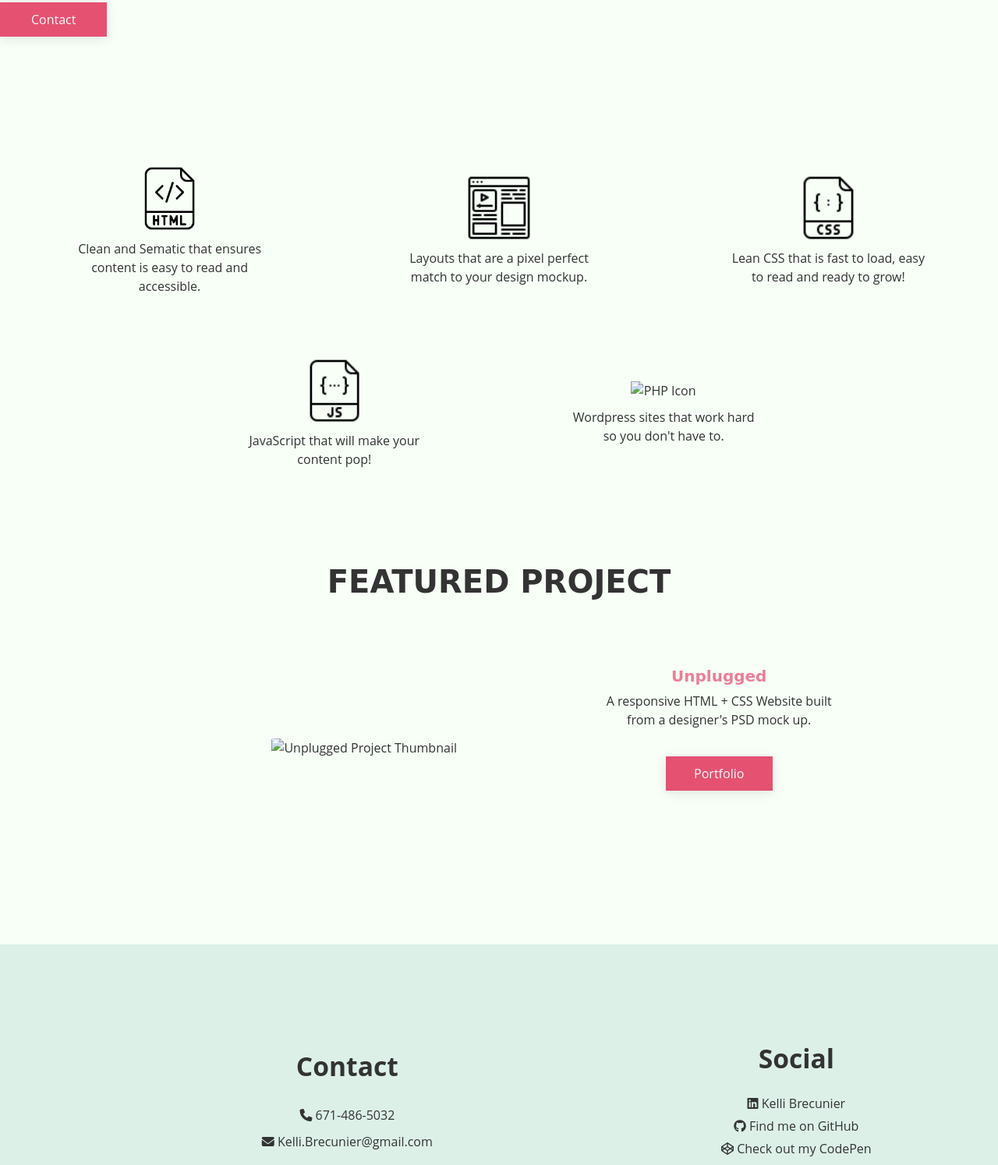
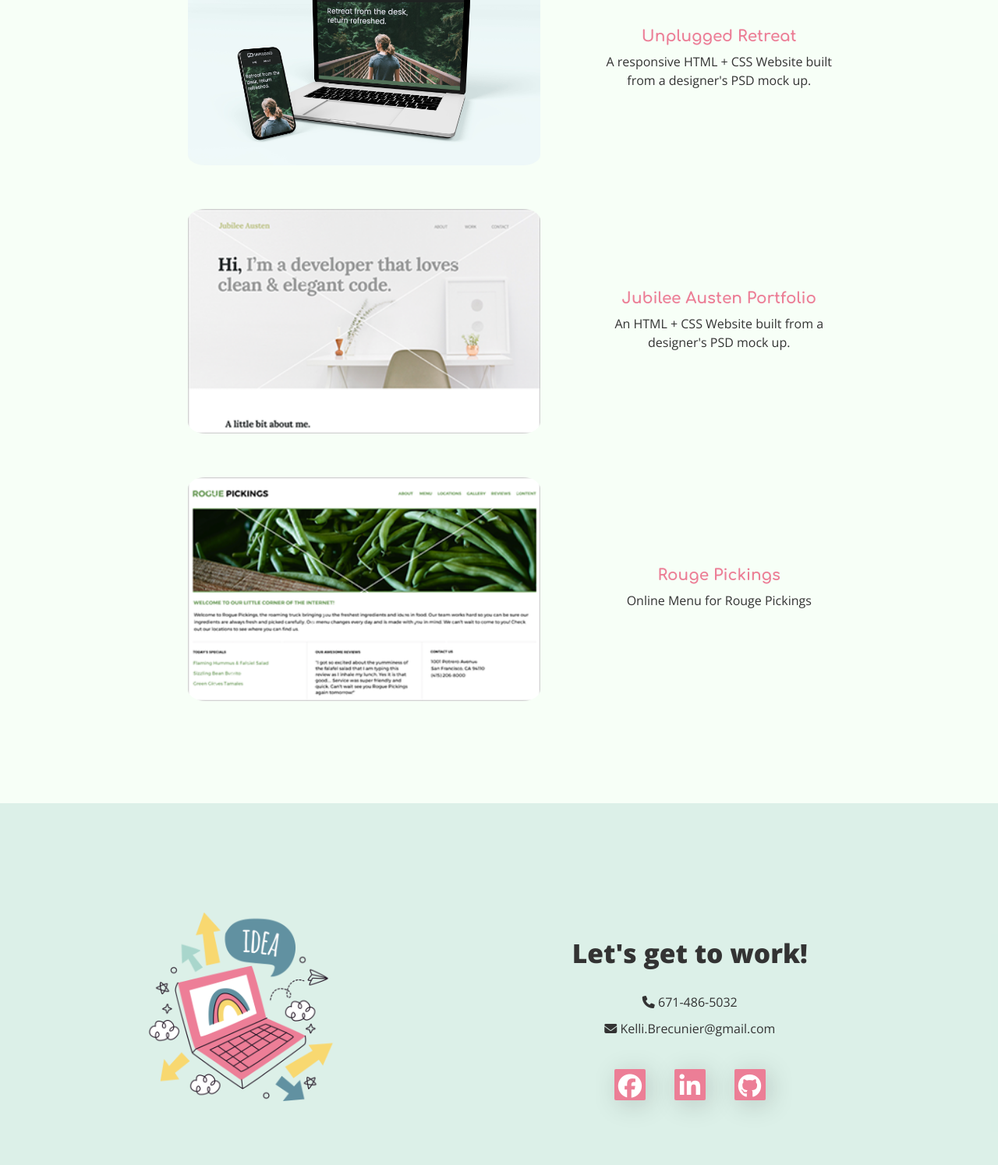
Before and after one commit to KelliBre/kaybee-portfolio, a website: page portfolio/index.html in a window 1280 px wide. Shown: the part 327-1821 px from the top of the page at 78% size. Drawn offline with nearby package versions, Linux system fonts and the light colour scheme; files that its build step writes are made by us from their sources; files whose address does not match are found by name.

Commit message:
Added portfolio page and fixed links on projects to refelect github pages.

```diff
--- a/portfolio/index.html
+++ b/portfolio/index.html
@@ -15,8 +15,8 @@
   <link rel="manifest" href="site.webmanifest">
   <link rel="apple-touch-icon" href="icon.png">
   <!-- Place favicon.ico in the root directory -->
-  <link rel="stylesheet" href="css/normalize.css">
-  <link rel="stylesheet" href="css/main.css">
+  <link rel="stylesheet" href="/css/normalize.css">
+  <link rel="stylesheet" href="/css/main.css">
 
   <!--Font Link for Hamburger Menu-->
   <link rel="stylesheet" href="https://cdnjs.cloudflare.com/ajax/libs/font-awesome/4.7.0/css/font-awesome.min.css">
@@ -24,104 +24,96 @@
   <script src="https://kit.fontawesome.com/fb7634f518.js" crossorigin="anonymous"></script>
   <link rel="preconnect" href="https://fonts.gstatic.com">
   <!--Google fonts link-->
-  <link href="https://fonts.googleapis.com/css2?family=Lato:wght@100;400;700&family=Raleway:ital,wght@0,200;0,400;0,700;1,100&display=swap" rel="stylesheet">
+  <link rel="preconnect" href="https://fonts.googleapis.com">
+  <link rel="preconnect" href="https://fonts.gstatic.com" crossorigin>
+  <link href="https://fonts.googleapis.com/css2?family=Comfortaa:wght@500;700&family=Open+Sans:wght@300;400;800&display=swap" rel="stylesheet">
   <meta name="theme-color" content="#fafafa">
 </head>
 <body>
 <header class="topnav">
-  <a href="#home" class="active">KB</a>
+  <a href="index.html" class="active">kb.</a>
   <nav id="myLinks">
-    <a href="#news">About</a>
-    <a href="#contact">Portfolio</a>
-    <a href="#about">Contact</a>
-    <a href="#about">Blog</a>
+    <a href="#about">About</a>
+    <a href="#project">My Work</a>
+    <a href="#contact">Contact</a>
   </nav>
   <a href="javascript:void(0);" class="icon" onclick="myFunction()">
     <i class="fa fa-bars"></i>
   </a>
-</header>
+</header><!--End Header Area-->
 <main>
-  <section class="hero-area">
+  <section id="project" class="featured-project">
     <div class="content-wrapper">
-      <div class="hero-text">
-        <h1>Kelli Brecunier</h1>
-        <h4>Developer, Designer, Creative Thinker</h4>
-        <p>Talofofo, Guam</p>
-        <a href="javascript:;" class="button">Contact</a>
+      <h2>My Work</h2>
+      <article>
+        <figure>
+          <a href="https://kellibre.github.io/unplugged-website/index.html" target="_blank">
+            <img src="../img/unplugged-showcase.jpg" alt="Unplugged Project Thumbnail">
+          </a>
+        </figure>
+          <div>
+            <h3>Unplugged Retreat</h3>
+            <p>A responsive HTML + CSS Website built from a designer's PSD mock up.</p>
           </div>
-    </div>
-  </section>
-  <section class="skills-area">
-    <div class="skill-items">
-      <article>
-        <img src="./img/html.png" alt="HTML icon"/>
-        <p class="skill-item-description">Clean and Sematic that ensures content is easy to read and accessible.</p>
       </article>
       <article>
-        <img src="./img/layout.png" alt="Design icon"/>
-        <p class="skill-item-description">Layouts that are a pixel perfect match to your design mockup.</p>
+        <figure>
+          <a href="https://kellibre.github.io/jubliee-austen/" target="_blank">
+            <img src="../img/jubilee-thumbnail.png" alt="jubilee thumbnail ">
+          </a>
+        </figure>
+          <div>
+            <h3>Jubilee Austen Portfolio</h3>
+            <p>An HTML + CSS Website built from a designer's PSD mock up.</p>
+          </div>
       </article>
       <article>
-        <img src="./img/css.png" alt="CSS icon"/>
-        <p class="skill-item-description"> Lean CSS that is fast to load, easy to read and ready to grow!</p>
-      </article>
-      <article>
-        <img src="./img/javascript.png" alt="JS icon"/>
-        <p class="skill-item-description"> JavaScript that will make your content pop!</p>
-      </article>
-      <article>
-        <img src="./img/php.png" alt="PHP Icon "/>
-        <p class="skill-item-description"> Wordpress sites that work hard so you don't have to.</p>
-      </article>
-  </div><!--Skill-items end-->
-  </section>
-  <section class="featured-project">
-    <div class="content-wrapper">
-      <h2>Featured Project </h2>
-      <article>
         <figure>
-          <img src="./img/unplugged-thumbnail-d3.png" alt="Unplugged Project Thumbnail">
+          <a href="#" target="_blank">
+            <img src="../img/rogue-pickings-thumbnail.png" alt="Rouge Pickings thumbnail ">
+          </a>
         </figure>
           <div>
-            <h3>Unplugged</h3>
-            <p>A responsive HTML + CSS Website built from a designer's PSD mock up.</p>
-            <a href="javascript:;" class="button">Portfolio</a>
+            <h3>Rouge Pickings</h3>
+            <p>Online Menu for Rouge Pickings</p>
           </div>
       </article>
      </div>
   </section>
-  <section class="contact-section">
+  <section id="contact" class="contact-section">
     <div class="content-wrapper">
+      <figure>
+        <img src="/img/idea.png" alt="Light bulb Icon"/>
+      </figure>
         <div class="contact-info">
-          <h4>Contact</h4>
+          <h4> Let's get to work!</h4>
           <p>
             <i class="fas fa-phone"></i> 671-486-5032
           </p>
           <p>
             <i class="fas fa-envelope"></i> Kelli.Brecunier@gmail.com
           </p>
-        </div>
-        <div class="social-links">
-          <h4>Social</h4>
+          <div class="social-icons">
             <p>
-            <i class="fab fa-linkedin"></i> Kelli Brecunier
+              <a href="#" target="_blank"><i class="fab fa-facebook"></i></a>
             </p>
             <p>
-            <i class="fab fa-github"></i> Find me on GitHub
+              <a href="#" target="_blank"><i class="fab fa-linkedin-in"></i></a>
             </p>
             <p>
-            <i class="fab fa-codepen"></i> Check out my CodePen
+              <a href="#" target="_blank"><i class="fab fa-github"></i></a>
             </p>
-        </div>
-    </div>
-  </section>
+          </div><!--Social-icons end-->
+        </div><!--Contact-info end-->
+    </div><!--Content-wrapper end-->
+  </section><!--Contact-section end-->
 </main>
 <footer>
   <p>KB Web Development // 2021</p>
 </footer>
-  <script src="js/vendor/modernizr-3.11.2.min.js"></script>
-  <script src="js/plugins.js"></script>
-  <script src="js/main.js"></script>
+  <script src="/js/vendor/modernizr-3.11.2.min.js"></script>
+  <script src="/js/plugins.js"></script>
+  <script src="/js/main.js"></script>
 
   <!-- Google Analytics: change UA-XXXXX-Y to be your site's ID. -->
   <script>
```
Also changed, not shown: contact/index.html (+22 -1 lines), index.html (+3 -1 lines), 2 other files. Lines whose indentation alone changed are shown as unchanged.
